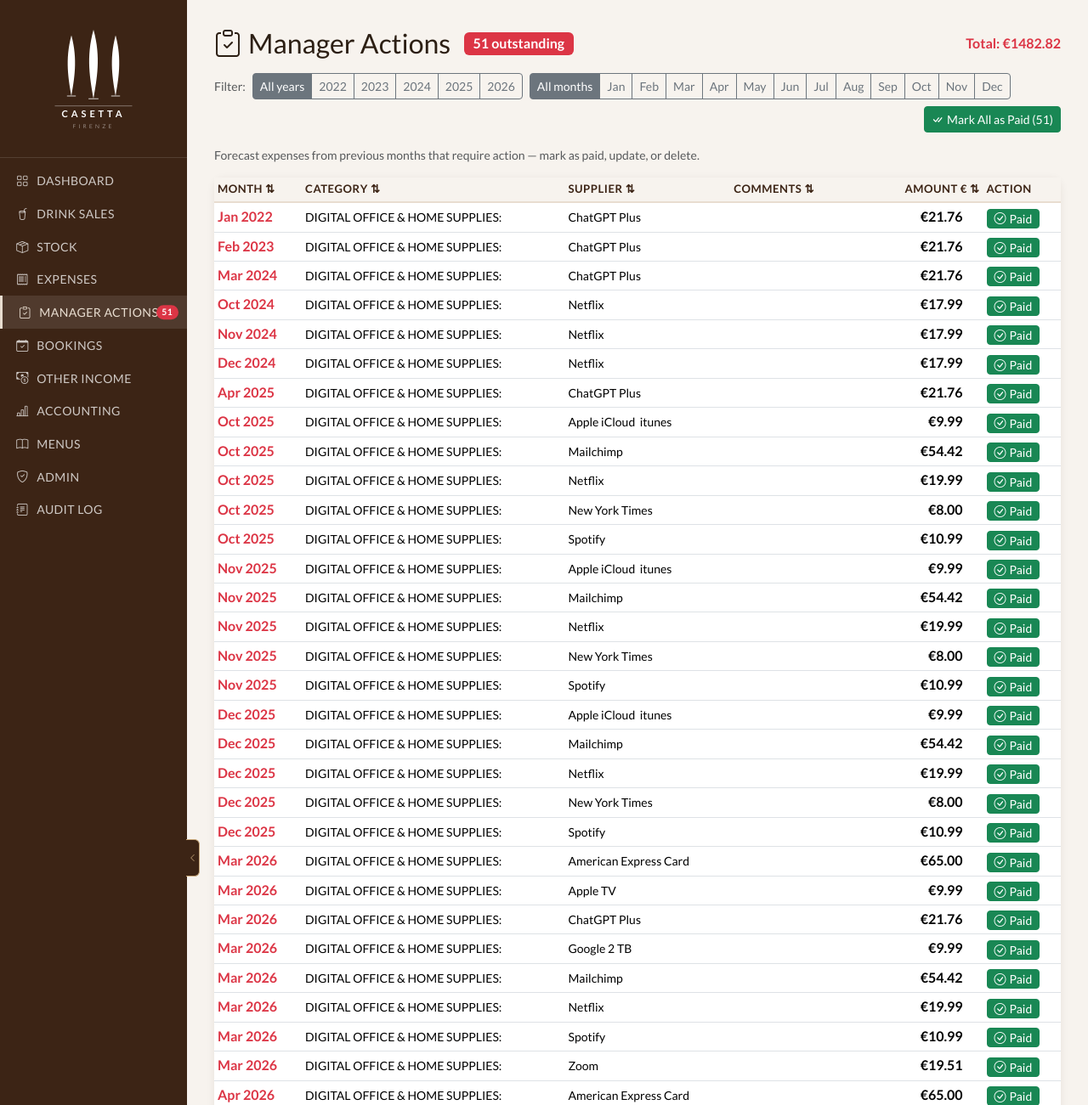
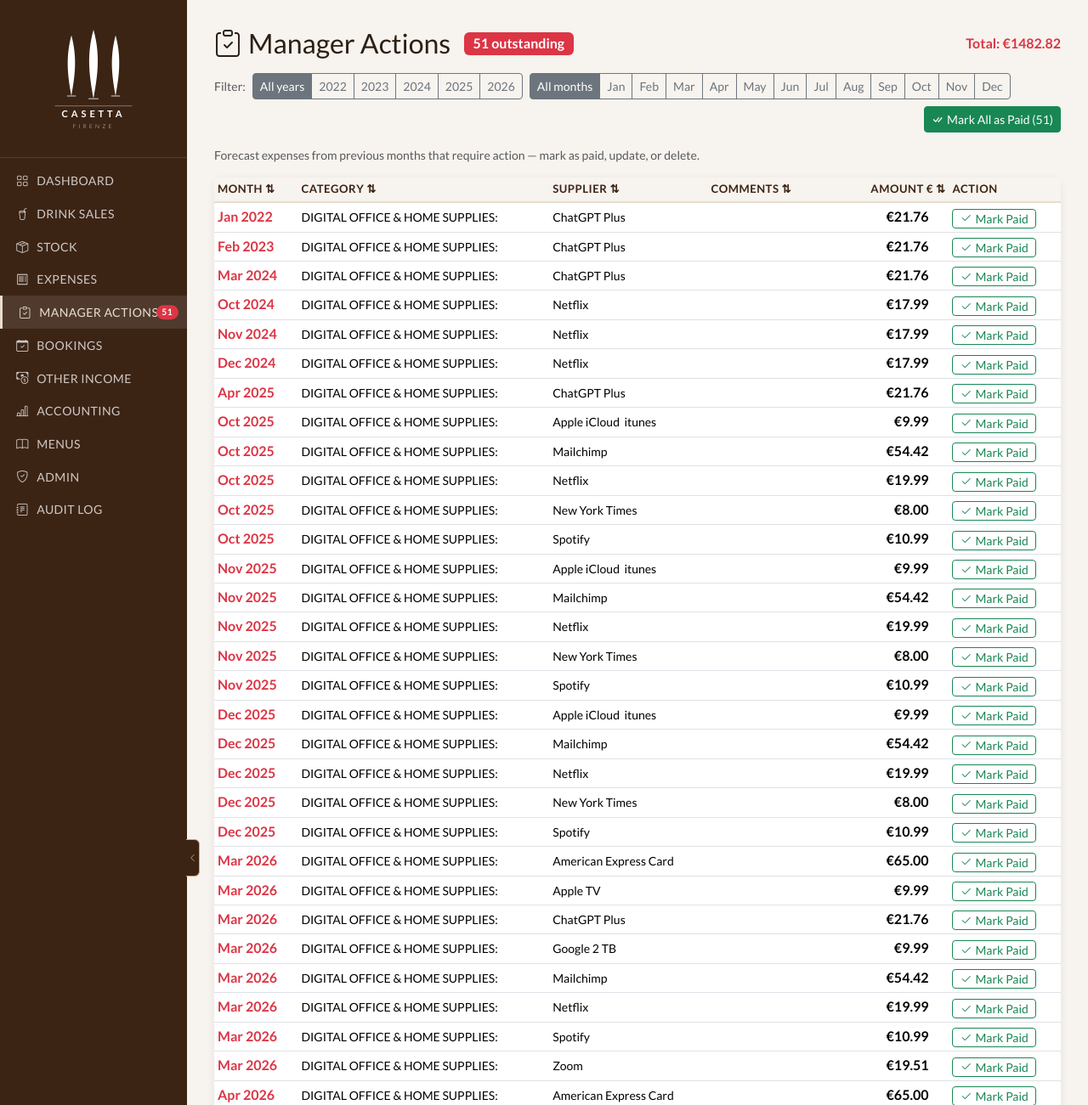
Before and after one commit to marcuslecornu-ux/Casetta, a Flask app: page /manager in a window 1280 px wide. Shown: the top 1301 px of the page at 85% size. Run offline with Flask 3, Linux system fonts and the light colour scheme; a user stored in the database is signed in; data comes from the database, SQL or seed files in the repository.

Commit message:
Manager: year/month filters, mark-all-paid, fix button label

```diff
--- a/templates/manager.html
+++ b/templates/manager.html
@@ -126,10 +126,10 @@
                style="opacity:0;font-size:.8rem;pointer-events:none" title="Double-click to edit"></i>
           </td>
           <td>
-            <button class="btn btn-success btn-sm py-0 px-2 mark-paid-btn"
+            <button class="btn btn-outline-success btn-sm py-0 px-2 mark-paid-btn"
                     data-uid="{{ e.uid }}" title="Mark as Paid"
                     onclick="markPaid(this); event.stopPropagation();">
-              <i class="bi bi-check-circle me-1"></i>Paid
+              <i class="bi bi-check2 me-1"></i>Mark Paid
             </button>
           </td>
         </tr>
```
